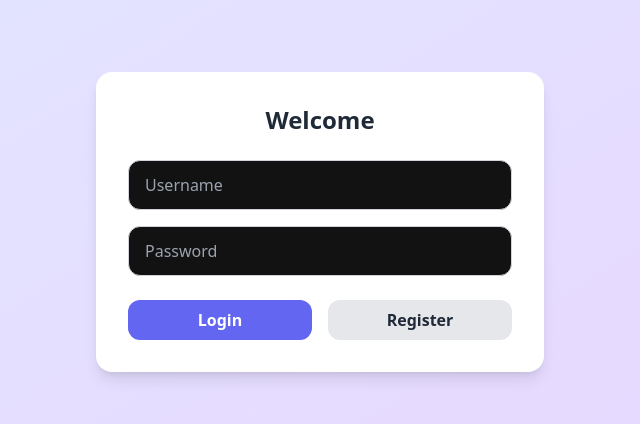
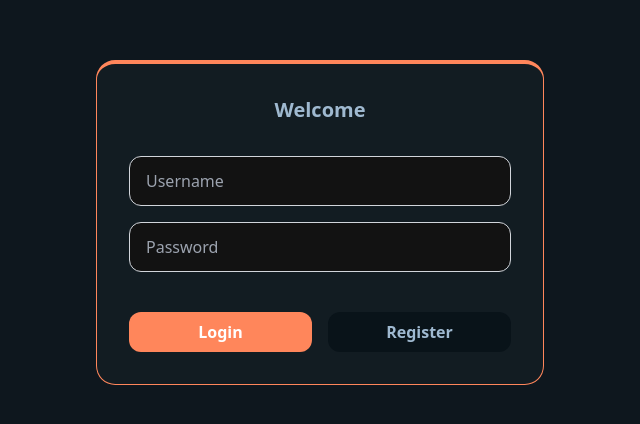
Before and after one commit to YashDongaonkar/IdeaBoard, a React (Vite) app in the folder frontend/: page / in a window 1280 px wide. Shown: the part 178-602 px from the top of the page, without its empty margins (320-960 px from the left). Built offline with nearby package versions, Linux system fonts and the light colour scheme.

Commit message:
fix ui of auth page

```diff
--- a/frontend/src/pages/AuthPage.jsx
+++ b/frontend/src/pages/AuthPage.jsx
@@ -45,9 +45,10 @@ const AuthPage = () => {
 
 
   return (
-    <div className="min-h-screen flex items-center justify-center bg-gradient-to-br from-indigo-100 to-purple-200 px-4">
-      <div className="bg-white p-8 rounded-2xl shadow-lg max-w-md w-full space-y-6">
-        <h2 className="text-2xl font-bold text-center text-gray-800">Welcome</h2>
+    <div className="min-h-screen flex items-center justify-center bg-base-200 px-4">
+      <div className="card bg-base-100 hover:shadow-lg transition-all duration-200 border border-t-4 border-primary w-full max-w-md">
+        <div className="card-body space-y-6">
+          <h2 className="card-title text-base-content justify-center">Welcome</h2>
 
           <div className="space-y-4">
             <input
@@ -55,34 +56,35 @@ const AuthPage = () => {
               placeholder="Username"
               value={username}
               onChange={(e) => setUsername(e.target.value)}
-            className="w-full px-4 py-3 border border-gray-300 rounded-xl focus:outline-none focus:ring-2 focus:ring-indigo-400"
+              className="w-full px-4 py-3 border border-gray-300 rounded-xl focus:outline-none focus:ring-2 focus:ring-primary"
             />
             <input
               type="password"
               placeholder="Password"
               value={password}
               onChange={(e) => setPassword(e.target.value)}
-            className="w-full px-4 py-3 border border-gray-300 rounded-xl focus:outline-none focus:ring-2 focus:ring-indigo-400"
+              className="w-full px-4 py-3 border border-gray-300 rounded-xl focus:outline-none focus:ring-2 focus:ring-primary"
             />
           </div>
 
-        <div className="flex justify-between space-x-4">
+          <div className="flex justify-between space-x-4 pt-2">
             <button
               onClick={handleLogin}
-            className="w-full bg-indigo-500 hover:bg-indigo-600 text-white font-semibold py-2 rounded-xl transition-all duration-200"
+              className="w-full bg-primary hover:bg-primary/90 text-white font-semibold py-2 rounded-xl transition-all duration-200"
             >
               Login
             </button>
             <button
               onClick={handleRegister}
-            className="w-full bg-gray-200 hover:bg-gray-300 text-gray-800 font-semibold py-2 rounded-xl transition-all duration-200"
+              className="w-full bg-base-300 hover:bg-base-200 text-base-content font-semibold py-2 rounded-xl transition-all duration-200"
             >
               Register
             </button>
           </div>
         </div>
       </div>
-  );
+    </div>
+  )
 };
 
 export default AuthPage;
```
Lines whose indentation alone changed are shown as unchanged.
